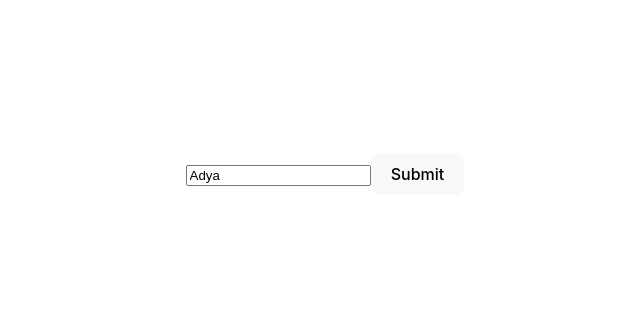
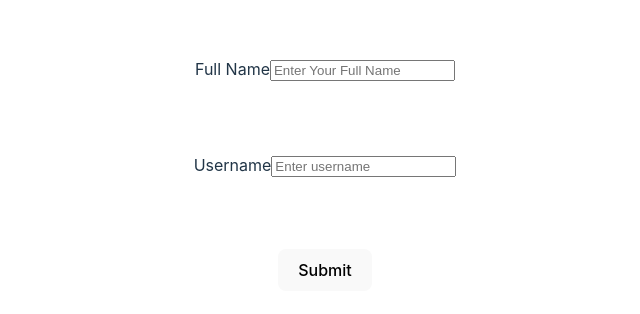
Before and after one commit to ADYAJHA7481/React, a React (Vite) app in the folder React-State/: page / in a window 1280 px wide. Shown: the part 226-540 px from the top of the page, without its empty margins (315-955 px from the left). Built offline with nearby package versions, Linux system fonts and the light colour scheme.

Commit message:
Labels in form & Common Handler for multiple input

```diff
--- a/React-State/src/Form.jsx
+++ b/React-State/src/Form.jsx
@@ -1,15 +1,36 @@
 import { useState } from "react";
 
 export default function Form() {
-    let [fullName, setFullName] = useState("Adya");
+    let [formData, setFormData] = useState({
+        fullName: "",
+        username: "",
+    });
 
-    let handleNameChange = (event) => {
-        setFullName(event.target.value);
+    let handleInputChange = (event) => {
+        setFormData((currData) => {
+            return { ...currData, [event.target.name]: event.target.value};
+        });
+    };
+
+    let handleSubmit = (event) => {
+        event.preventDefault();
+        console.log(formData);
+        setFormData({
+            fullName: "",
+            username: "",
+        });
     };
 
     return (
-        <form>
-            <input placeholder="Enter Your Name " type="text" value={fullName} onChange={handleNameChange} />
+        <form onSubmit={handleSubmit}>
+            <label htmlFor="fullName">Full Name</label>
+            <input placeholder="Enter Your Full Name " type="text" value={formData.fullName} onChange={handleInputChange} name="fullName" id="fullName"/>
+            <br /><br />
+            <br /><br />
+            <label htmlFor="username">Username</label>
+            <input placeholder="Enter username" type="text" value={formData.username} onChange={handleInputChange} name="username" id="username"/>
+            <br /><br />
+            <br /><br />
             <button type="submit">Submit</button>
         </form>
     );
```
